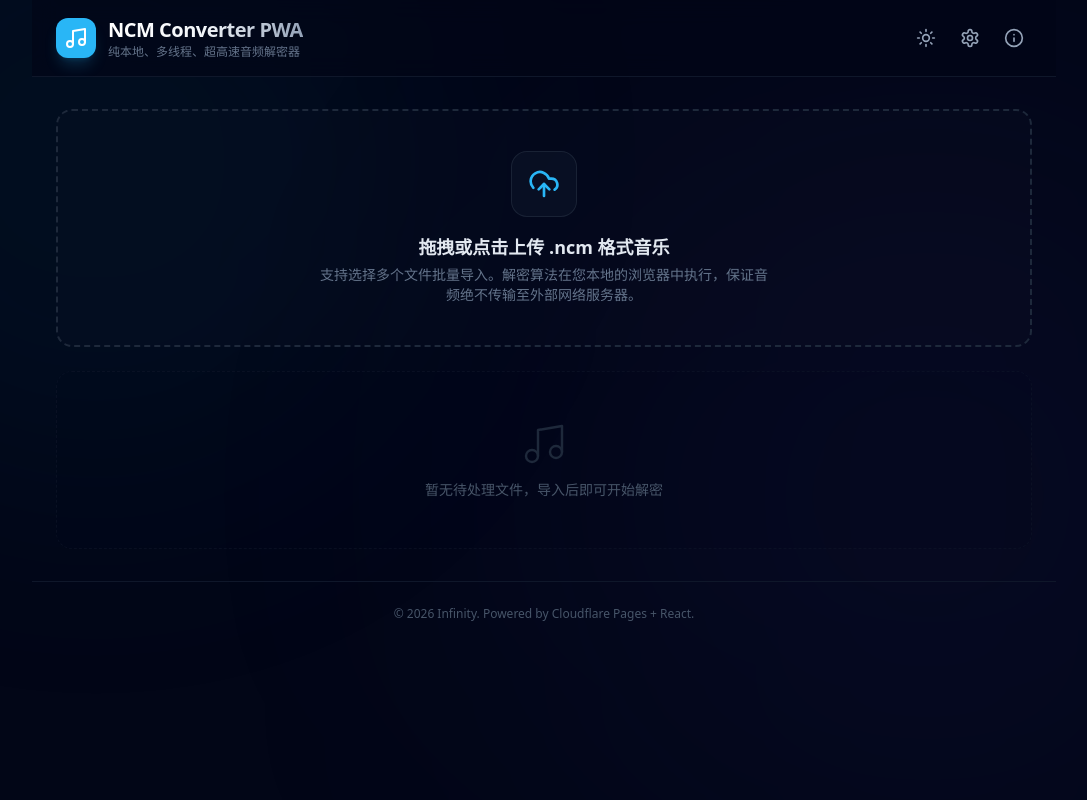
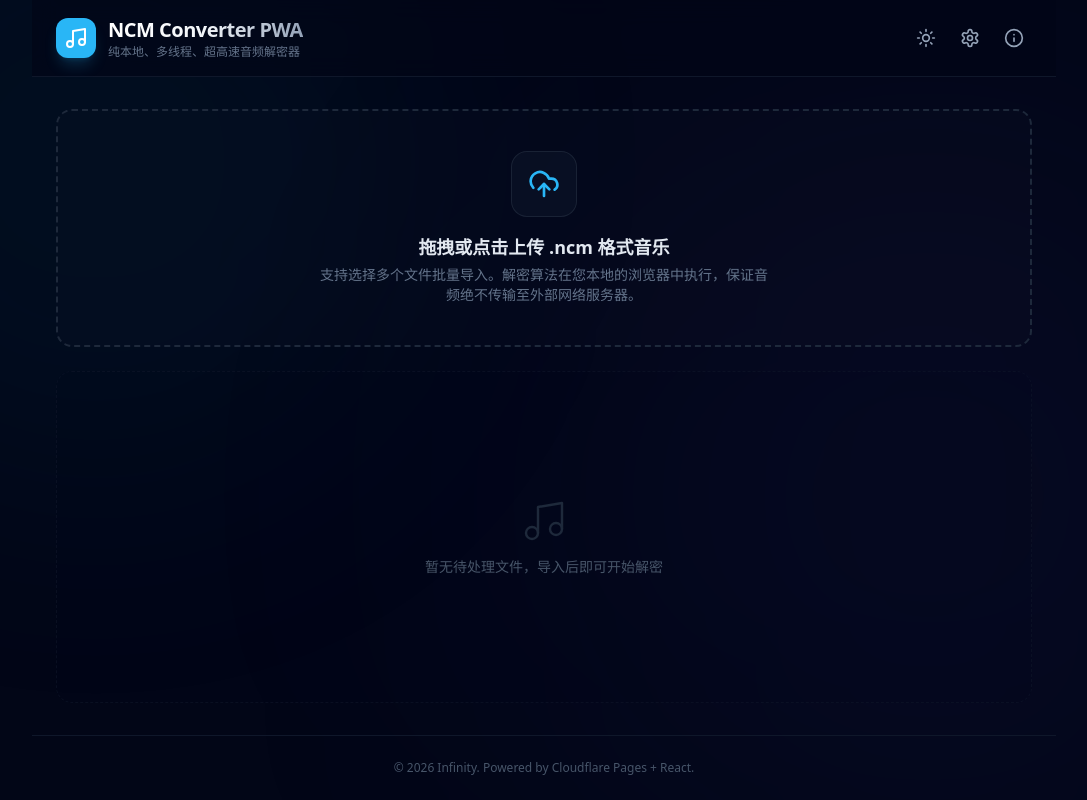
Before and after one commit to mimai114514/ncmconverter-pwa, a React (Vite) app: page / in a window 1280 px wide. Shown: the whole page, without its empty margins (96-1183 px from the left). Built offline with nearby package versions, Linux system fonts and the light colour scheme.

Commit message:
fix(layout): 让文件队列填满可用高度
固定应用动态视口高度并保持页脚置底。
空队列状态填充剩余区域，有文件时将溢出收敛到文件列表内部滚动。

```diff
--- a/src/App.tsx
+++ b/src/App.tsx
@@ -269,14 +269,14 @@ export default function App() {
   const hasSuccessfulBytes = files.some(f => f.status === 'success' && f.outputBytes);
 
   return (
-    <div className="min-h-screen bg-slate-950 text-slate-100 flex flex-col items-center justify-start font-sans relative overflow-x-hidden">
+    <div className="h-[100dvh] bg-slate-950 text-slate-100 flex flex-col items-center justify-start font-sans relative overflow-hidden">
 
       {/* Decorative Blur Orbs */}
       <div className="absolute top-[-20%] left-[-10%] w-[50vw] h-[50vw] rounded-full bg-brand-900/10 blur-[120px] pointer-events-none z-0" />
       <div className="absolute bottom-[-10%] right-[-10%] w-[60vw] h-[60vw] rounded-full bg-indigo-900/10 blur-[150px] pointer-events-none z-0" />
 
       {/* Header */}
-      <header className="w-full max-w-5xl px-6 py-4 flex items-center justify-between border-b border-slate-900 z-10 backdrop-blur-md bg-slate-950/70">
+      <header className="w-full max-w-5xl px-6 py-4 flex shrink-0 items-center justify-between border-b border-slate-900 z-10 backdrop-blur-md bg-slate-950/70">
         <div className="flex items-center space-x-3">
           <div className="p-2 bg-brand-500 rounded-xl shadow-lg shadow-brand-500/20 flex items-center justify-center">
             <Music className="w-6 h-6 text-white" />
@@ -319,7 +319,7 @@ export default function App() {
       </header>
 
       {/* Main Content */}
-      <main className="w-full max-w-5xl px-6 py-8 flex flex-col gap-6 z-10">
+      <main className="w-full max-w-5xl px-6 py-8 flex-1 min-h-0 flex flex-col gap-6 z-10">
 
         {/* Upload Dropzone */}
         <div
@@ -407,7 +407,7 @@ export default function App() {
 
         {/* File List Section */}
         {files.length > 0 ? (
-          <div className="flex flex-col gap-3">
+          <div className="flex-1 min-h-0 flex flex-col gap-3">
             <div className="flex items-center justify-between px-2">
               <h2 className="text-sm font-semibold text-slate-400 tracking-wider uppercase">
                 待处理列表
@@ -423,7 +423,7 @@ export default function App() {
               )}
             </div>
 
-            <div className="max-h-[400px] overflow-y-auto pr-1 flex flex-col gap-2.5 custom-scrollbar">
+            <div className="flex-1 min-h-0 overflow-y-auto pr-1 flex flex-col gap-2.5 custom-scrollbar">
               {files.map(item => {
                 const isProcessingItem = item.status === 'processing';
                 const isSuccessItem = item.status === 'success';
@@ -515,7 +515,7 @@ export default function App() {
             </div>
           </div>
         ) : (
-          <div className="flex flex-col items-center justify-center py-12 text-slate-600 border border-dashed border-slate-900/60 rounded-2xl bg-slate-900/[0.04]">
+          <div className="flex-1 min-h-0 flex flex-col items-center justify-center py-12 text-slate-600 border border-dashed border-slate-900/60 rounded-2xl bg-slate-900/[0.04]">
             <Music className="w-12 h-12 stroke-[1.2] mb-3 text-slate-800" />
             <p className="text-sm">暂无待处理文件，导入后即可开始解密</p>
           </div>
@@ -524,7 +524,7 @@ export default function App() {
       </main>
 
       {/* Footer */}
-      <footer className="w-full max-w-5xl py-6 px-6 border-t border-slate-900 flex items-center justify-center text-xs text-slate-600 z-10">
+      <footer className="w-full max-w-5xl py-6 px-6 shrink-0 border-t border-slate-900 flex items-center justify-center text-xs text-slate-600 z-10">
         <p>© 2026 Infinity. Powered by Cloudflare Pages + React.</p>
       </footer>
 
```
